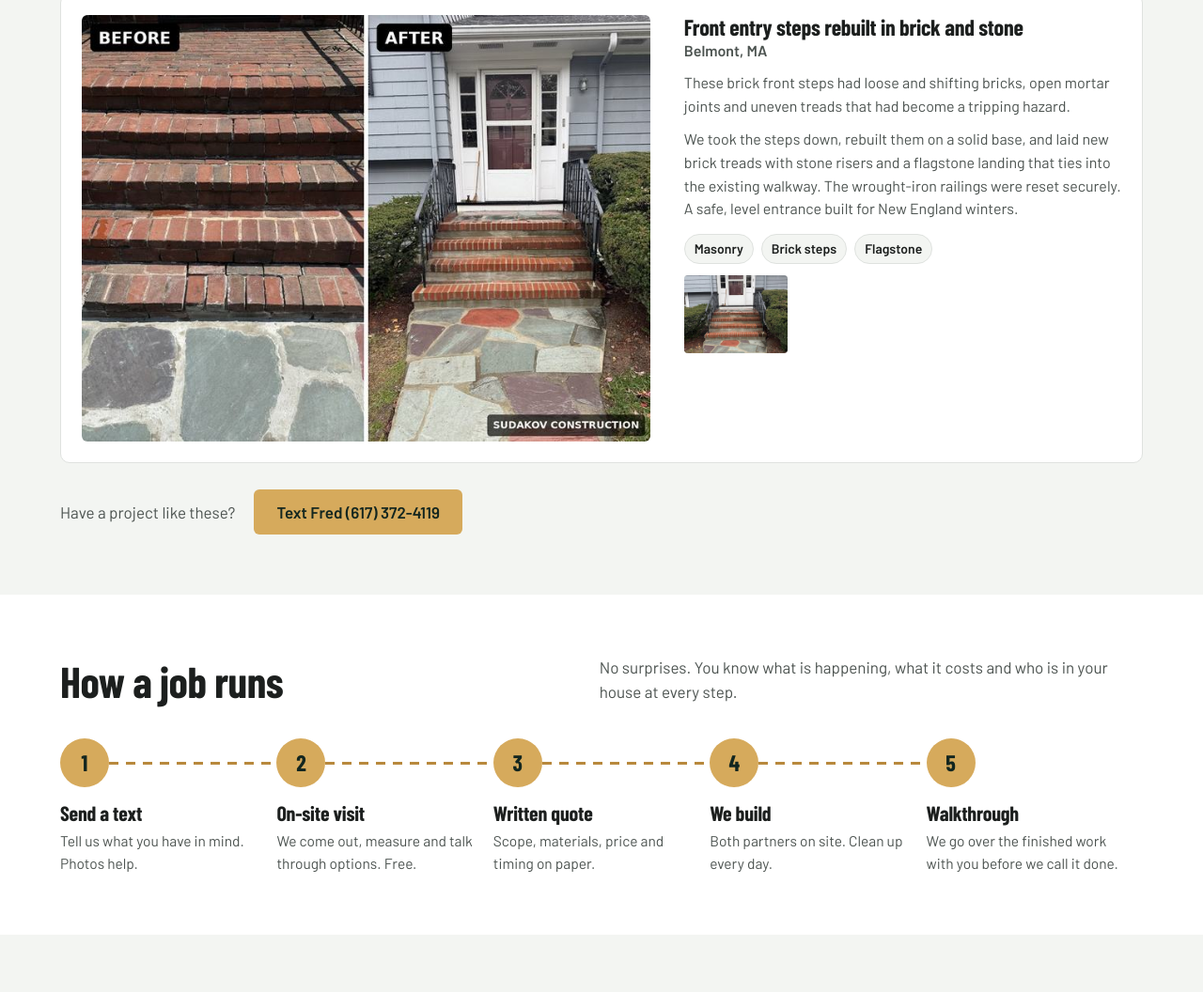
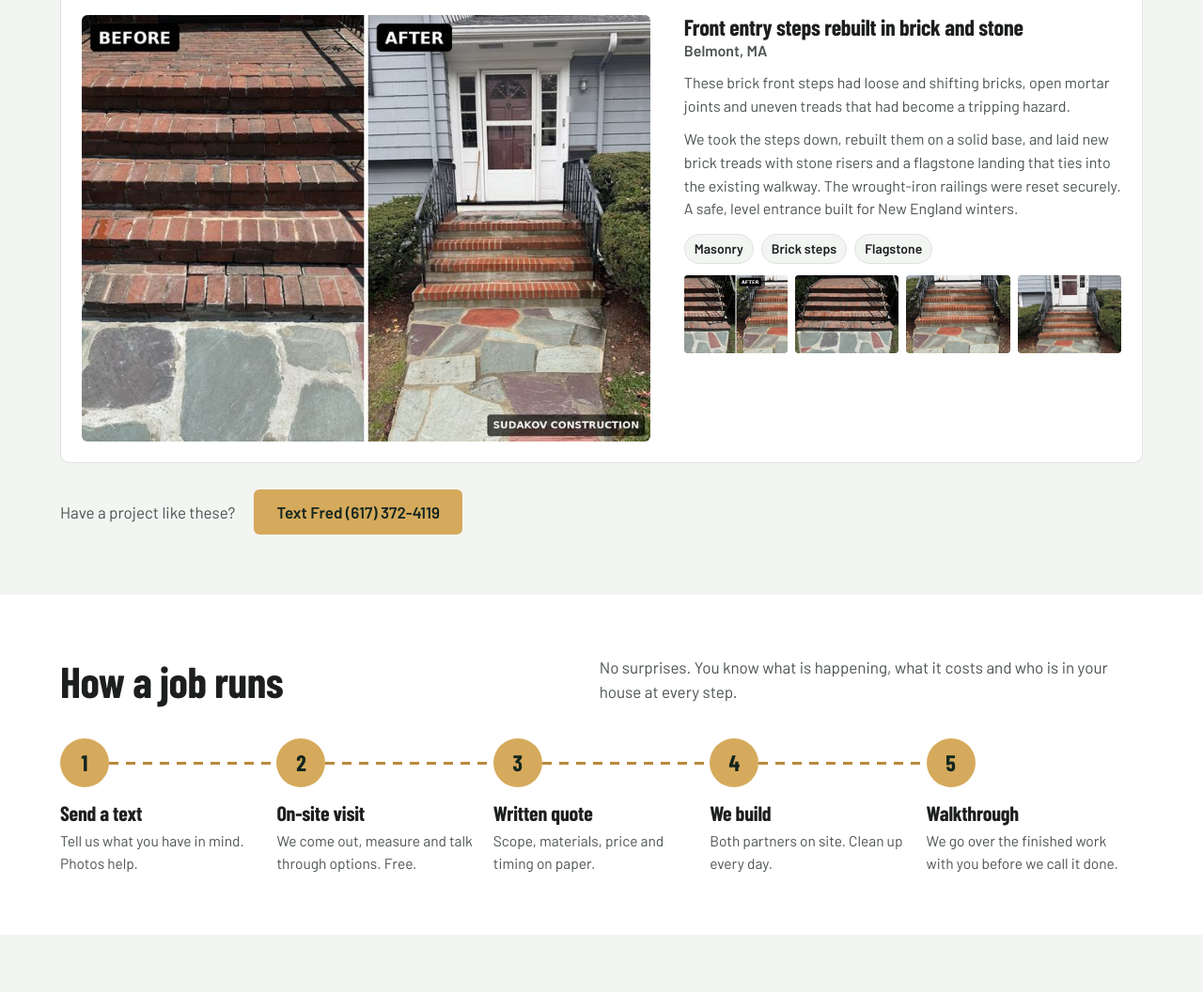
Before and after one commit to murad2026/sudakov, a plain HTML site: page index.html in a window 1280 px wide. Shown: the part 3010-4066 px from the top of the page at 94% size. Drawn offline with nearby package versions, Linux system fonts and the light colour scheme.

Commit message:
Add close-up after photo and close-up before/after for Belmont steps
Co-Authored-By: Claude Opus 5.5 <noreply@anthropic.com>
Claude-Session: https://claude.ai/code/session_01UJNdjbH2tsGVc33xNNhwB1

```diff
--- a/index.html
+++ b/index.html
@@ -475,6 +475,9 @@ const work=[
  text:['These brick front steps had loose and shifting bricks, open mortar joints and uneven treads that had become a tripping hazard.',
        'We took the steps down, rebuilt them on a solid base, and laid new brick treads with stone risers and a flagstone landing that ties into the existing walkway. The wrought-iron railings were reset securely. A safe, level entrance built for New England winters.'],
  photos:[['before-after','Before and after: worn brick steps rebuilt with new brick treads and stone risers'],
+  ['closeup-before-after','Close-up before and after: old brick treads next to the rebuilt brick and stone steps',1600,597],
+  ['before','Before: loose bricks and open mortar joints on the old steps'],
+  ['after-closeup','After, close-up: new brick treads, stone risers and flagstone'],
   ['after','Finished brick and stone front steps with iron railings',1200,1600]]}
 ];
 const all=[];
```
Also changed, not shown: img/work/belmont-steps/after-closeup-sm.jpg (added), img/work/belmont-steps/after-closeup.jpg (added), img/work/belmont-steps/before-sm.jpg (added), img/work/belmont-steps/before.jpg (added), img/work/belmont-steps/closeup-before-after-sm.jpg (added), img/work/belmont-steps/closeup-before-after.jpg (added).
